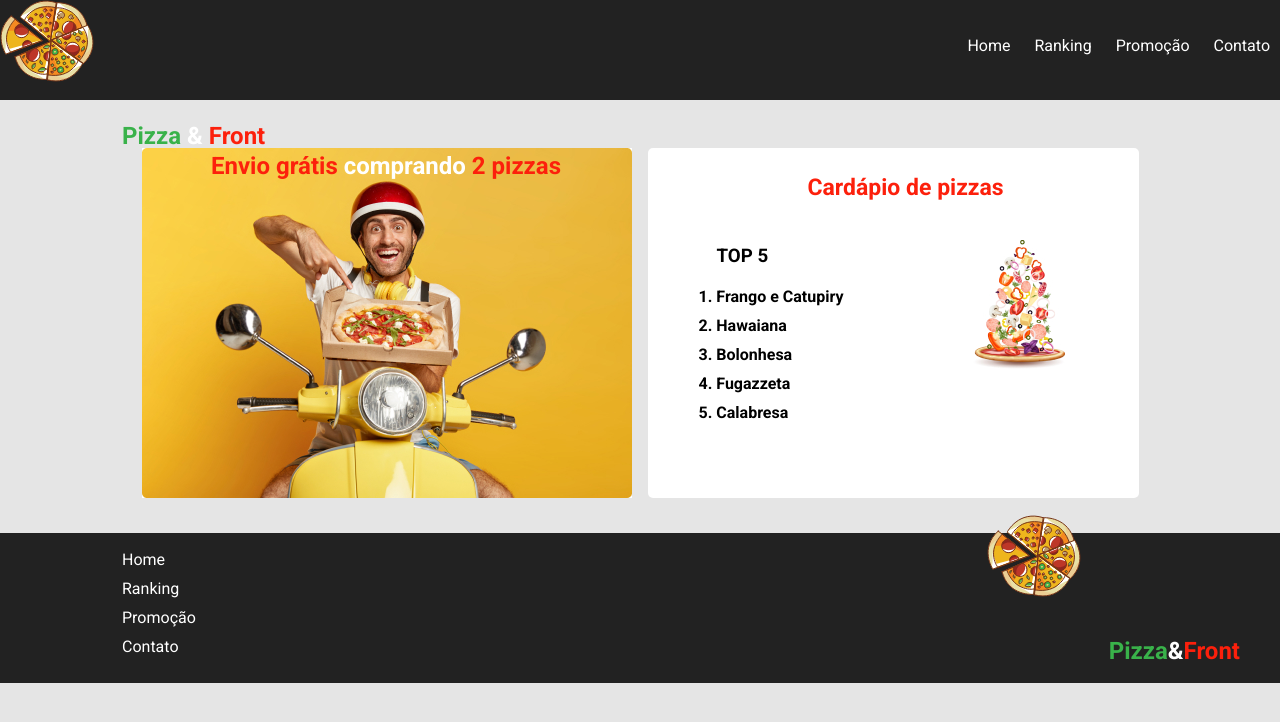
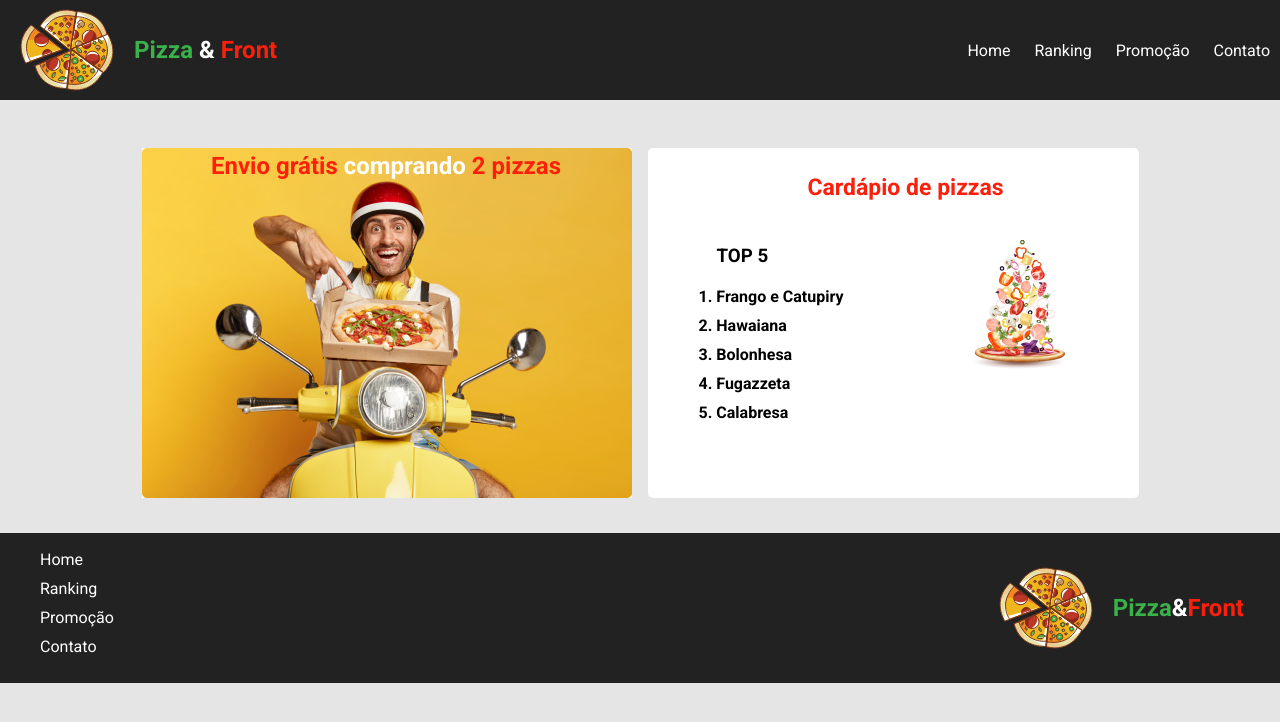
Before and after one commit to vitinop/Digital-House-Modulo1, a plain HTML site: page FrontEnd1/aula11/index.html in a window 1280 px wide. Drawn offline with Linux system fonts and the light colour scheme.

Commit message:
Update style.css

```diff
--- a/FrontEnd1/aula11/css/style.css
+++ b/FrontEnd1/aula11/css/style.css
@@ -15,22 +15,28 @@ body {
     font-weight: bold;
 }
 
+.headerLogo {
+    display: flex;
+    flex-direction: row;
+    align-items: center
+}
+
+.headerLogo img {
+    padding: 20px;
+
+}
+
 .mainHeader {
     display: flex;
     flex-direction: row;
     justify-content: space-between;
+    align-items: center;
     width: 100%;
     height: 100px;
     background-color: #222;
 }
 
-.mainHeader h1 {
-    padding: 36px 0 36px 122px;
-}
 
-.mainHeader ul {
-    padding: 36px 0 36px 122px;
-}
 
 .mainHeader ul li {
     padding-left: 10px;
@@ -159,13 +165,6 @@ a {
 }
 
 
-.genericFooter h1 {
-    padding: 36px 40px 36px 122px;
-}
-
-.genericFooter ul {
-    padding: 36px 0 36px 122px;
-}
 .genericFooter ul :hover {
     color: #39b24a;
     transition: 0.3s;
@@ -181,3 +180,19 @@ a {
     margin-bottom: 10px;
 
 }
+
+.footerLogo {
+    display: flex;
+    flex-direction: row;
+    align-items: center;
+    padding-right: 36px;
+}
+
+.footerLogo img {
+    padding: 20px;
+}
+
+.footerMenu {
+    padding-left: 40px;
+
+}
```
